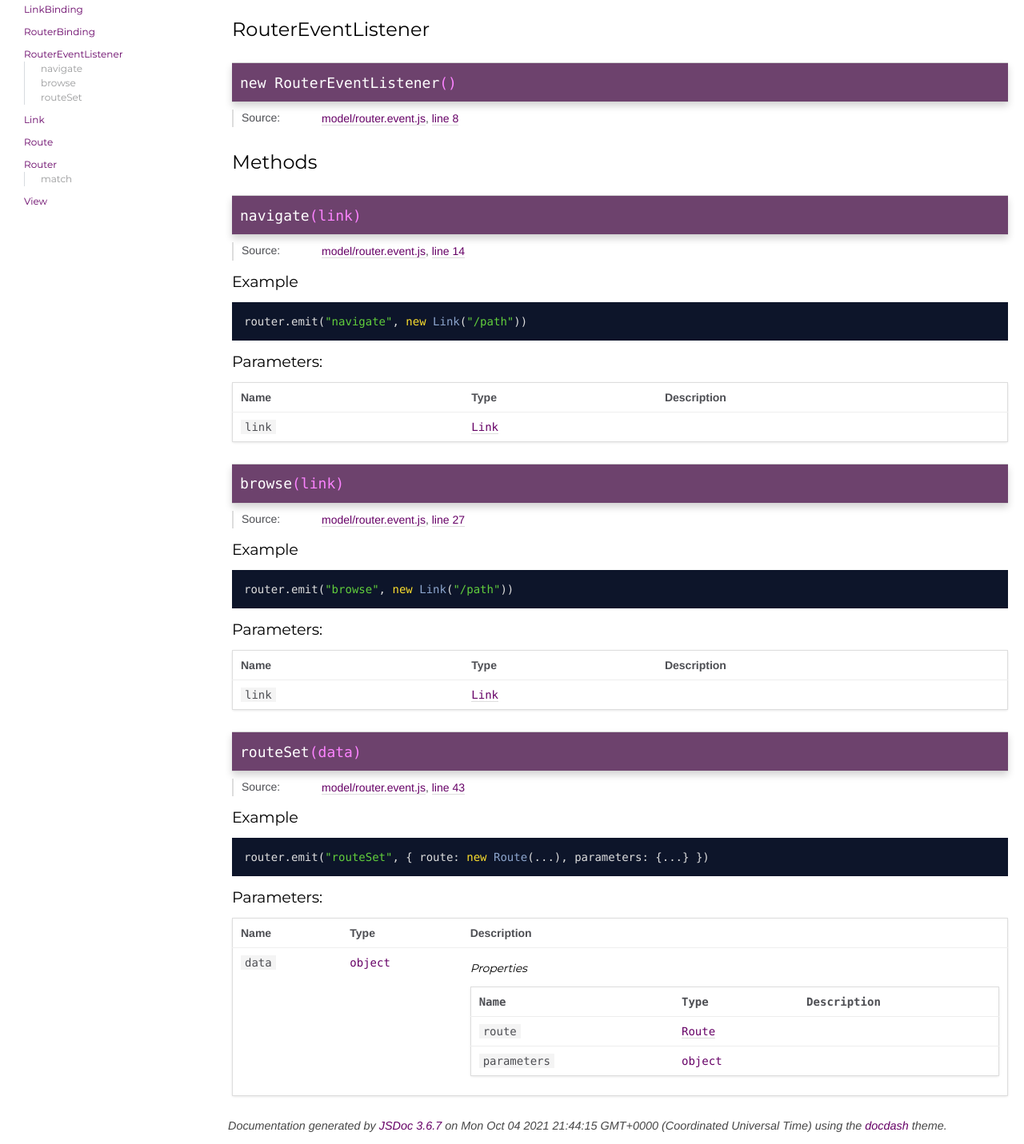
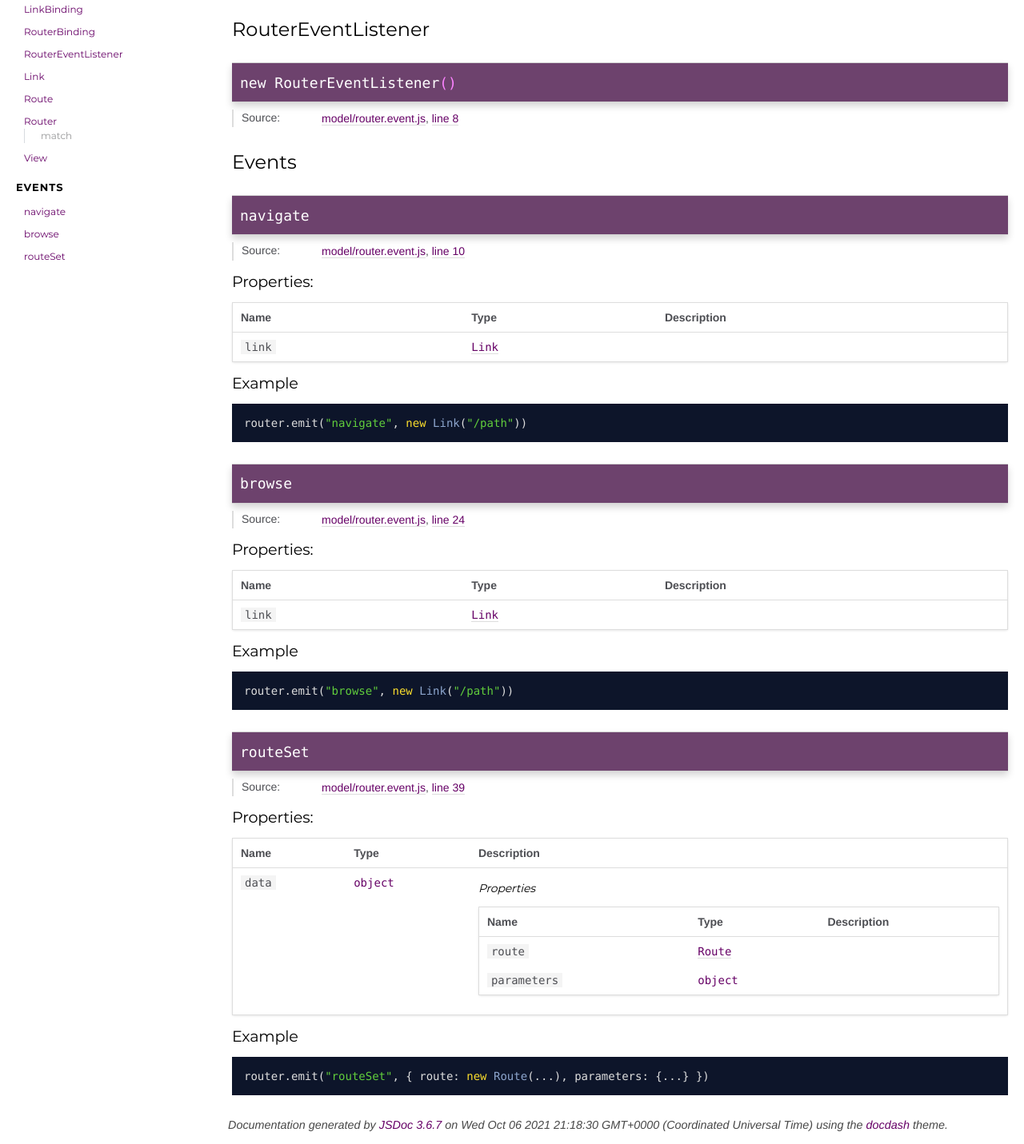
Before and after one commit to thoughtsunificator/domodel-router, a plain HTML site: page RouterEventListener.html in a window 1280 px wide. Shown: the part 122-1553 px from the top of the page at 80% size. Drawn offline with Linux system fonts and the light colour scheme.

Commit message:
Update gh-pages to output generated at 4e23021

```diff
--- a/RouterEventListener.html
+++ b/RouterEventListener.html
@@ -29,7 +29,7 @@
 
     <input type="text" id="nav-search" placeholder="Search" />
 
-    <h2><a href="index.html">Home</a></h2><h3>Classes</h3><ul><li><a href="LinkBinding.html">LinkBinding</a></li><li><a href="RouterBinding.html">RouterBinding</a></li><li><a href="RouterEventListener.html">RouterEventListener</a><ul class='methods'><li data-type='method'><a href="RouterEventListener.html#navigate">navigate</a></li><li data-type='method'><a href="RouterEventListener.html#browse">browse</a></li><li data-type='method'><a href="RouterEventListener.html#routeSet">routeSet</a></li></ul></li><li><a href="Link.html">Link</a></li><li><a href="Route.html">Route</a></li><li><a href="Router.html">Router</a><ul class='methods'><li data-type='method'><a href="Router.html#match">match</a></li></ul></li><li><a href="View.html">View</a></li></ul>
+    <h2><a href="index.html">Home</a></h2><h3>Classes</h3><ul><li><a href="LinkBinding.html">LinkBinding</a></li><li><a href="RouterBinding.html">RouterBinding</a></li><li><a href="RouterEventListener.html">RouterEventListener</a></li><li><a href="Link.html">Link</a></li><li><a href="Route.html">Route</a></li><li><a href="Router.html">Router</a><ul class='methods'><li data-type='method'><a href="Router.html#match">match</a></li></ul></li><li><a href="View.html">View</a></li></ul><h3>Events</h3><ul><li><a href="RouterEventListener.html#event:navigate">navigate</a></li><li><a href="RouterEventListener.html#event:browse">browse</a></li><li><a href="RouterEventListener.html#event:routeSet">routeSet</a></li></ul>
 </nav>
 
 <div id="main">
@@ -158,14 +158,18 @@
 
 
 
-        <h3 class="subsection-title">Methods</h3>
+
+
+
+
+        <h3 class="subsection-title">Events</h3>
 
 
 
 
 
 
-    <h4 class="name" id="navigate"><span class="type-signature"></span>navigate<span class="signature">(link)</span><span class="type-signature"></span></h4>
+    <h4 class="name" id="event:navigate">navigate</h4>
 
 
 
@@ -177,7 +181,7 @@
 
     <dt class="tag-source">Source:</dt>
     <dd class="tag-source"><ul class="dummy"><li>
-        <a href="model_router.event.js.html">model/router.event.js</a>, <a href="model_router.event.js.html#line14">line 14</a>
+        <a href="model_router.event.js.html">model/router.event.js</a>, <a href="model_router.event.js.html#line10">line 10</a>
     </li></ul></dd>
 
 
@@ -214,27 +218,11 @@
 
 
 
+    <h5 class="subsection-title">Properties:</h5>
 
 
 
-
-
-
-
-
-
-
-    <h5>Example</h5>
-
-    <pre class="prettyprint"><code>router.emit("navigate", new Link("/path"))</code></pre>
-
-
-
-
-    <h5>Parameters:</h5>
-
-
-<table class="params">
+<table class="props">
     <thead>
     <tr>
 
@@ -292,6 +280,9 @@
 
 
 
+    <h5>Example</h5>
+
+    <pre class="prettyprint"><code>router.emit("navigate", new Link("/path"))</code></pre>
 
 
 
@@ -302,7 +293,23 @@
 
 
 
-    <h4 class="name" id="browse"><span class="type-signature"></span>browse<span class="signature">(link)</span><span class="type-signature"></span></h4>
+
+
+
+
+
+
+
+
+
+
+
+
+
+
+
+
+    <h4 class="name" id="event:browse">browse</h4>
 
 
 
@@ -314,7 +321,7 @@
 
     <dt class="tag-source">Source:</dt>
     <dd class="tag-source"><ul class="dummy"><li>
-        <a href="model_router.event.js.html">model/router.event.js</a>, <a href="model_router.event.js.html#line27">line 27</a>
+        <a href="model_router.event.js.html">model/router.event.js</a>, <a href="model_router.event.js.html#line24">line 24</a>
     </li></ul></dd>
 
 
@@ -351,27 +358,11 @@
 
 
 
+    <h5 class="subsection-title">Properties:</h5>
 
 
 
-
-
-
-
-
-
-
-    <h5>Example</h5>
-
-    <pre class="prettyprint"><code>router.emit("browse", new Link("/path"))</code></pre>
-
-
-
-
-    <h5>Parameters:</h5>
-
-
-<table class="params">
+<table class="props">
     <thead>
     <tr>
 
@@ -429,6 +420,9 @@
 
 
 
+    <h5>Example</h5>
+
+    <pre class="prettyprint"><code>router.emit("browse", new Link("/path"))</code></pre>
 
 
 
@@ -439,7 +433,23 @@
 
 
 
-    <h4 class="name" id="routeSet"><span class="type-signature"></span>routeSet<span class="signature">(data)</span><span class="type-signature"></span></h4>
+
+
+
+
+
+
+
+
+
+
+
+
+
+
+
+
+    <h4 class="name" id="event:routeSet">routeSet</h4>
 
 
 
@@ -451,7 +461,7 @@
 
     <dt class="tag-source">Source:</dt>
     <dd class="tag-source"><ul class="dummy"><li>
-        <a href="model_router.event.js.html">model/router.event.js</a>, <a href="model_router.event.js.html#line43">line 43</a>
+        <a href="model_router.event.js.html">model/router.event.js</a>, <a href="model_router.event.js.html#line39">line 39</a>
     </li></ul></dd>
 
 
@@ -488,27 +498,11 @@
 
 
 
+    <h5 class="subsection-title">Properties:</h5>
 
 
 
-
-
-
-
-
-
-
-    <h5>Example</h5>
-
-    <pre class="prettyprint"><code>router.emit("routeSet", { route: new Route(...), parameters: {...} })</code></pre>
-
-
-
-
-    <h5>Parameters:</h5>
-
-
-<table class="params">
+<table class="props">
     <thead>
     <tr>
 
@@ -549,8 +543,7 @@
             <td class="description last">
                 <h6>Properties</h6>
 
-
-<table class="params">
+<table class="props">
     <thead>
     <tr>
 
@@ -638,6 +631,21 @@
 
 
 
+    <h5>Example</h5>
+
+    <pre class="prettyprint"><code>router.emit("routeSet", { route: new Route(...), parameters: {...} })</code></pre>
+
+
+
+
+
+
+
+
+
+
+
+
 
 
 
@@ -663,7 +671,7 @@
 <br class="clear">
 
 <footer>
-    Documentation generated by <a href="https://github.com/jsdoc3/jsdoc">JSDoc 3.6.7</a> on Mon Oct 04 2021 21:44:15 GMT+0000 (Coordinated Universal Time) using the <a href="https://github.com/clenemt/docdash">docdash</a> theme.
+    Documentation generated by <a href="https://github.com/jsdoc3/jsdoc">JSDoc 3.6.7</a> on Wed Oct 06 2021 21:18:30 GMT+0000 (Coordinated Universal Time) using the <a href="https://github.com/clenemt/docdash">docdash</a> theme.
 </footer>
 
 <script>prettyPrint();</script>
```
Also changed, not shown: Link.html (+2 -2 lines), LinkBinding.html (+2 -2 lines), Route.html (+2 -2 lines), Router.html (+2 -2 lines), RouterBinding.html (+2 -2 lines), View.html (+2 -2 lines), index.html (+2 -2 lines), model_link.binding.js.html (+2 -2 lines), model_router.binding.js.html (+2 -2 lines), model_router.event.js.html (+10 -7 lines), object_link.js.html (+2 -2 lines), object_route.js.html (+2 -2 lines), object_router.js.html (+2 -2 lines), object_view.js.html (+2 -2 lines).
